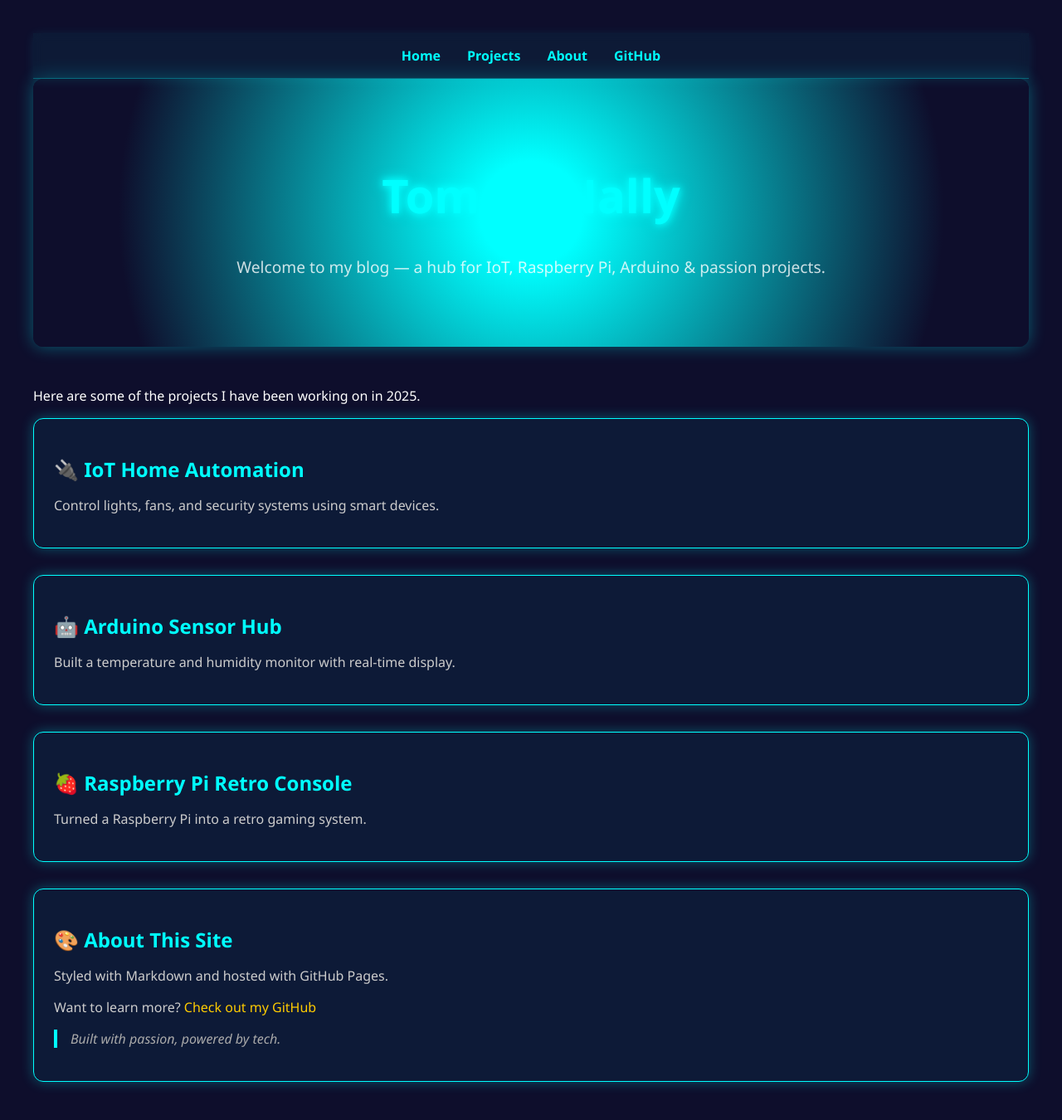
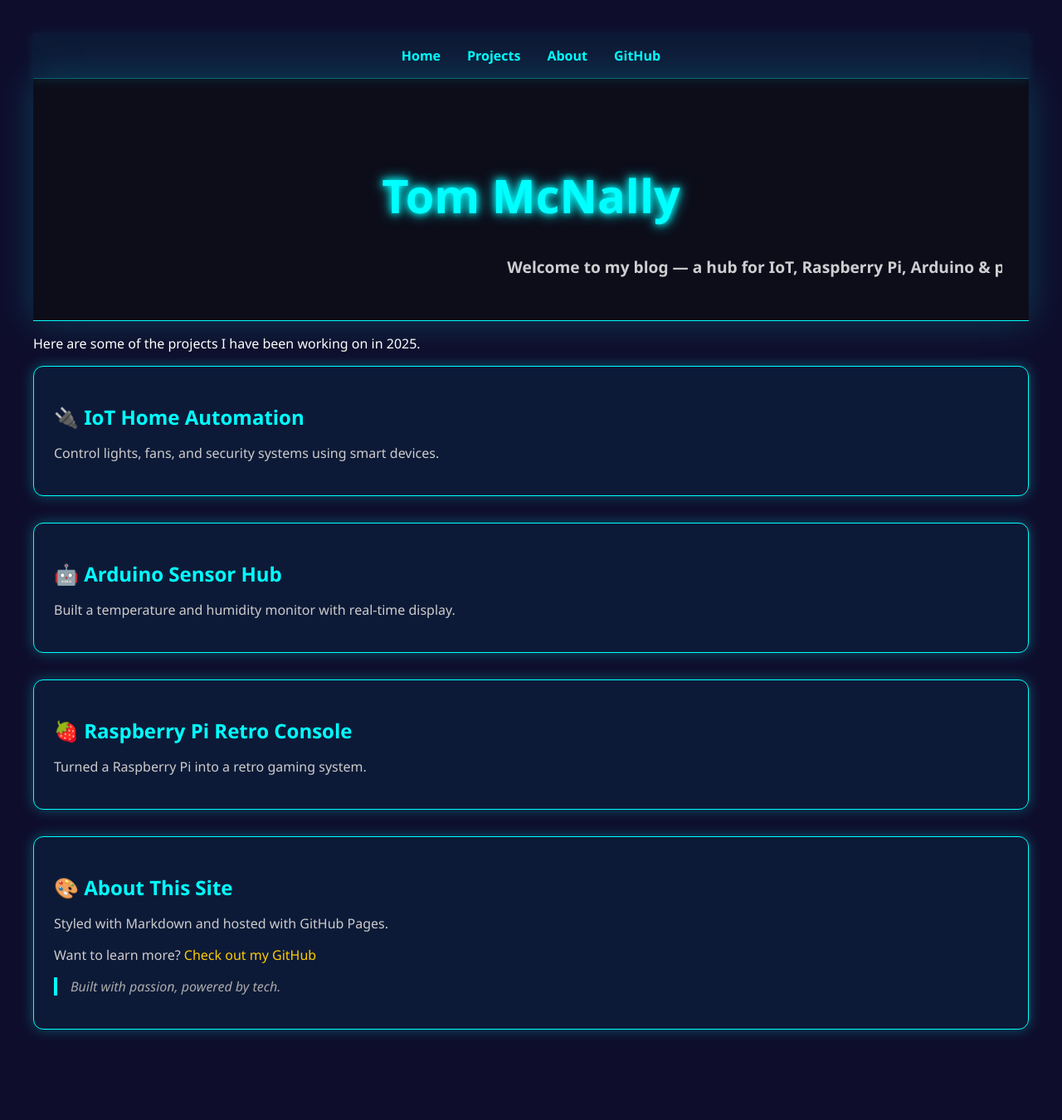
Before and after one commit to mcnallytj/skills-github-pages, a Jekyll site: the page built from index.html, in a window 1280 px wide and 1376 px high. Shown: the top 1350 px of the window at 83% size. Built offline with Jekyll 4.4.1, drawn with Linux system fonts in a browser that asks for light colours.

Commit message:
Update style.css

```diff
--- a/assets/css/style.css
+++ b/assets/css/style.css
@@ -32,33 +32,47 @@ blockquote {
   margin: 1rem 0;
 }
 .hero {
+  background-color: #0d0d1a;
+  padding: 4rem 2rem 2rem;
   text-align: center;
-  margin-bottom: 3rem;
-  padding: 4rem 2rem;
-  background: radial-gradient(circle at center, #0ff 10%, #0e0e2c 80%);
-  border-radius: 12px;
-  box-shadow: 0 0 20px #00ffff55;
+  border-bottom: 1px solid #0ff;
+  box-shadow: 0 0 40px rgba(0, 255, 255, 0.2);
 }
-.hero-sub {
-  font-size: 1.4rem;
+
+.hero-title {
+  font-size: 3.5rem;
+  color: #00ffff;
+  text-shadow: 0 0 10px #00ffff;
+  font-weight: 900;
+  margin-bottom: 1rem;
+}
+
+/* Scrolling marquee effect */
+.marquee-container {
+  overflow: hidden;
+  white-space: nowrap;
+  width: 100%;
+  box-sizing: border-box;
+}
+
+.marquee-text {
+  display: inline-block;
+  font-size: 1.5rem;
   font-weight: bold;
   color: #aef;
-  overflow: hidden;
-  white-space: nowrap;
-  display: block;
-  width: 100%;
-  box-sizing: border-box;
-  animation: marquee 20s linear infinite;
+  padding-left: 100%;
+  animation: scroll-left 18s linear infinite;
 }
 
-@keyframes marquee {
+@keyframes scroll-left {
   0% {
-    transform: translateX(100%);
+    transform: translateX(0%);
   }
   100% {
     transform: translateX(-100%);
   }
 }
+
 
 .project-card {
   background: rgba(0, 255, 255, 0.05);
```
